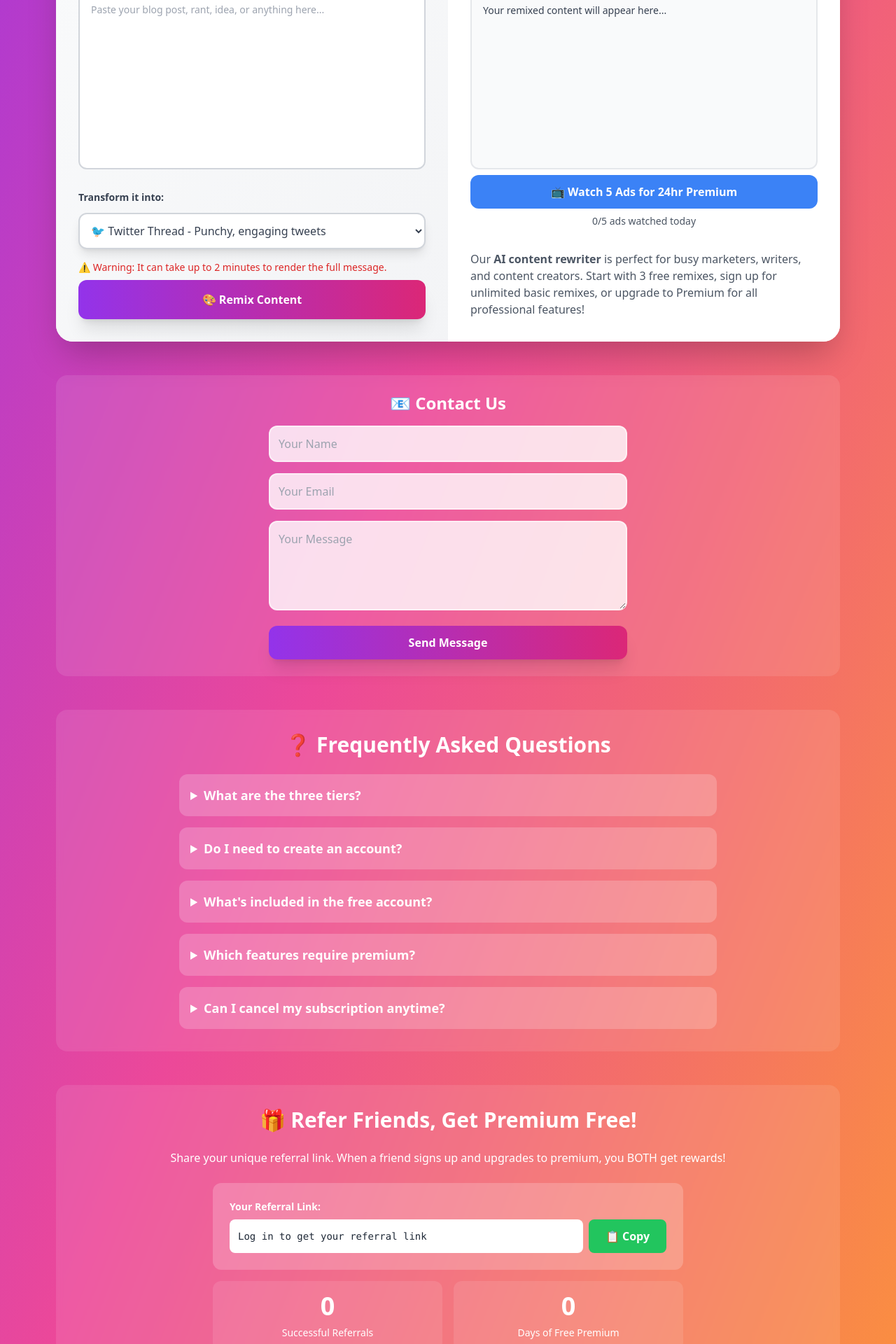
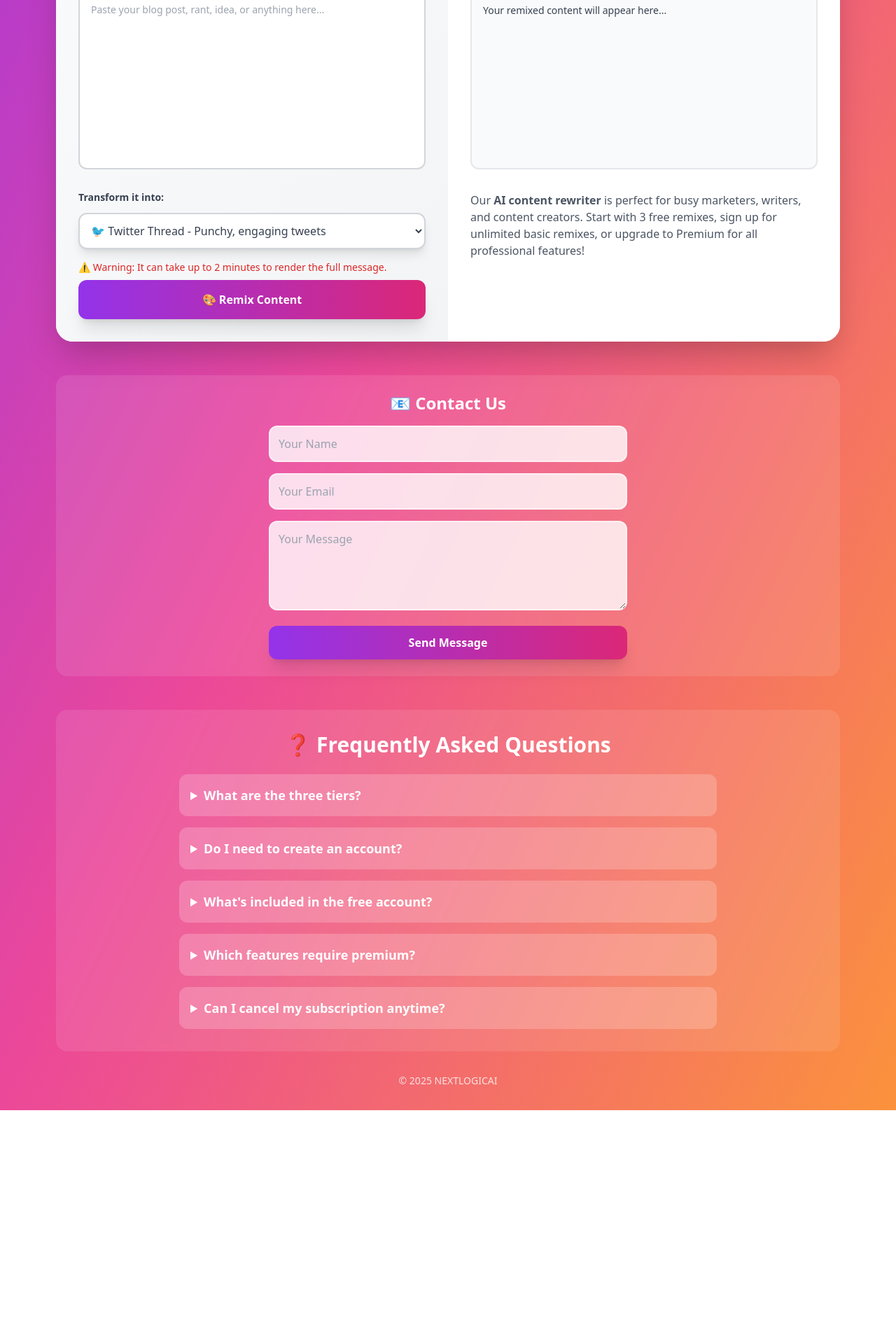
Before and after one commit to Nextlogicairemix/backend, a Flask app: template templates/index.html in a window 1280 px wide. Shown: the part 1142-3062 px from the top of the page at 70% size. After the commit the page ends 2728 px from the top, so only its background shows below. Run offline with Flask 3, Linux system fonts and the light colour scheme; the template is opened without the code that fills it, so the values that code supplies are empty; some libraries are stand-ins or nearby versions.

Commit message:
reupdate

```diff
--- a/templates/index.html
+++ b/templates/index.html
@@ -25,26 +25,6 @@
     <meta name="twitter:card" content="summary_large_image">
     <meta name="twitter:image" content="https://res.cloudinary.com/dvovudqsd/image/upload/v1760056331/og-logo.png">
 
-    <script type="application/ld+json">
-    {
-      "@context": "https://schema.org",
-      "@type": "SoftwareApplication",
-      "name": "NextLogicAI Content Rewriter",
-      "applicationCategory": "BusinessApplication",
-      "description": "AI-powered content rewriter for social media, emails, and more",
-      "offers": {
-        "@type": "Offer",
-        "price": "4.99",
-        "priceCurrency": "USD"
-      },
-      "aggregateRating": {
-        "@type": "AggregateRating",
-        "ratingValue": "4.8",
-        "reviewCount": "50"
-      }
-    }
-    </script>
-
     <script src="https://cdn.tailwindcss.com"></script>
     <script src="https://www.paypal.com/sdk/js?client-id=AZGW3y8tnDTpa4IQZWmD_W73F6nx-8fpjl-WJDR2U4mGtVxrDGOvJhZZCngG-yIMUPUsLXpozO3F-OuB&vault=true&intent=subscription" defer></script>
     <script src="https://js.hcaptcha.com/1/api.js" async defer></script>
@@ -60,9 +40,6 @@
                 <p class="font-semibold bg-white/20 backdrop-blur-sm rounded-full px-6 py-2" id="uses-counter">Checking session...</p>
                 <a href="/register.html" id="register-btn" class="bg-green-500 hover:bg-green-600 backdrop-blur-sm rounded-full px-6 py-2 font-semibold transition-all">Sign Up Free</a>
                 <button id="login-btn" class="bg-white/20 backdrop-blur-sm rounded-full px-6 py-2 font-semibold">Log In</button>
-                <button id="view-history-btn" class="bg-purple-500/80 hover:bg-purple-600 backdrop-blur-sm rounded-full px-6 py-2 font-semibold hidden">
-                    📜 History
-                </button>
                 <button id="logout-btn" class="bg-white/20 backdrop-blur-sm rounded-full px-6 py-2 font-semibold hidden">Log Out</button>
                 <button id="upgrade-btn" class="bg-yellow-500 hover:bg-yellow-600 backdrop-blur-sm rounded-full px-6 py-2 font-semibold hidden">⭐ Upgrade to Premium</button>
             </div>
@@ -175,14 +152,6 @@
                     <button id="copy-btn" class="w-full mt-4 bg-green-500 text-white font-bold py-3 rounded-xl hover:bg-green-600 transition-all hidden">
                         📋 Copy to Clipboard
                     </button>
-                    <button id="watch-ads-btn" class="w-full mt-2 bg-blue-500 hover:bg-blue-600 text-white font-bold py-3 rounded-xl transition-all">
-                        📺 Watch 5 Ads for 24hr Premium
-                    </button>
-                    <p id="ad-progress" class="text-sm text-gray-600 text-center mt-2">0/5 ads watched today</p>
-
-                    <button id="save-remix-btn" class="w-full mt-2 bg-purple-500 hover:bg-purple-600 text-white font-bold py-3 rounded-xl transition-all hidden">
-                        💾 Save This Remix
-                    </button>
                     <div class="mt-8 space-y-3">
                         <p class="text-gray-600 text-md">Our <b>AI content rewriter</b> is perfect for busy marketers, writers, and content creators. Start with 3 free remixes, sign up for unlimited basic remixes, or upgrade to Premium for all professional features!</p>
                     </div>
@@ -190,7 +159,6 @@
             </div>
         </div>
 
-        <!-- MODALS -->
         <div id="login-modal" class="fixed inset-0 bg-black/60 backdrop-blur-sm flex items-center justify-center p-4 z-50 hidden">
             <div class="bg-white rounded-3xl p-8 max-w-md w-full shadow-2xl">
                 <h2 class="text-3xl font-black mb-4 text-gray-800">🔐 Log In</h2>
@@ -258,44 +226,6 @@
             </div>
         </div>
 
-        <!-- AD MODAL -->
-        <div id="ad-modal" class="fixed inset-0 bg-black/80 backdrop-blur-sm flex items-center justify-center p-4 z-50 hidden">
-            <div class="bg-white rounded-3xl p-8 max-w-lg w-full shadow-2xl text-center">
-                <h2 class="text-3xl font-black mb-4 text-gray-800">📺 Watch Video Ad</h2>
-                <p class="text-gray-600 mb-6">Watch this 30-second ad to earn progress toward 24 hours of Premium access!</p>
-
-                <!-- Ad Container (Replace with actual ad network code) -->
-                <div id="ad-container" class="bg-gradient-to-r from-blue-500 to-purple-600 rounded-xl p-12 mb-6 text-white">
-                    <p class="text-2xl font-bold mb-4">🎬 Video Ad Playing...</p>
-                    <p class="text-sm">Replace this div with your ad network SDK</p>
-                </div>
-
-                <!-- Demo button - remove in production -->
-                <button id="complete-ad-btn" class="w-full bg-green-500 hover:bg-green-600 text-white font-bold py-3 rounded-xl mb-2">
-                    ✅ Complete Ad (Demo Only)
-                </button>
-
-                <button id="close-ad-modal" class="w-full text-gray-600 py-2 hover:text-gray-800">
-                    Skip for now
-                </button>
-            </div>
-        </div>
-
-        <!-- HISTORY MODAL -->
-        <div id="history-modal" class="fixed inset-0 bg-black/60 backdrop-blur-sm flex items-center justify-center p-4 z-50 hidden overflow-y-auto">
-            <div class="bg-gradient-to-br from-purple-600 via-pink-500 to-orange-400 rounded-3xl p-8 max-w-4xl w-full shadow-2xl my-8">
-                <div class="flex justify-between items-center mb-6">
-                    <h2 class="text-3xl font-black text-white">📜 Your Remix History</h2>
-                    <button id="close-history-btn" class="text-white/80 hover:text-white text-3xl font-bold">&times;</button>
-                </div>
-
-                <div id="history-container" class="max-h-96 overflow-y-auto">
-                    <p class="text-white text-center py-8">Loading your history...</p>
-                </div>
-            </div>
-        </div>
-
-        <!-- CONTACT SECTION -->
         <section class="mt-12 bg-white/10 backdrop-blur-sm rounded-2xl p-6 text-white">
             <h2 class="text-2xl font-bold mb-4 text-center">📧 Contact Us</h2>
             <form id="contact-form" class="space-y-4 max-w-lg mx-auto">
@@ -307,7 +237,6 @@
             <p id="contact-status" class="text-center mt-4 hidden"></p>
         </section>
 
-        <!-- FAQ SECTION -->
         <section class="mt-12 bg-white/10 backdrop-blur-sm rounded-2xl p-8 text-white">
             <h2 class="text-3xl font-bold mb-6 text-center">❓ Frequently Asked Questions</h2>
 
@@ -339,35 +268,10 @@
             </div>
         </section>
 
-        <!-- REFERRAL SECTION -->
-        <section class="mt-12 bg-white/10 backdrop-blur-sm rounded-2xl p-8 text-white">
-            <h2 class="text-3xl font-bold mb-6 text-center">🎁 Refer Friends, Get Premium Free!</h2>
-            <p class="text-center mb-6">Share your unique referral link. When a friend signs up and upgrades to premium, you BOTH get rewards!</p>
-
-            <div class="max-w-2xl mx-auto">
-                <div class="bg-white/20 rounded-xl p-6 mb-4">
-                    <label class="text-sm font-semibold block mb-2">Your Referral Link:</label>
-                    <div class="flex gap-2">
-                        <input type="text" id="referral-link" readonly class="flex-1 p-3 rounded-lg bg-white text-gray-800 font-mono text-sm" value="Log in to get your referral link">
-                        <button onclick="copyReferralLink()" class="bg-green-500 hover:bg-green-600 px-6 py-3 rounded-lg font-semibold transition-all">
-                            📋 Copy
-                        </button>
-                    </div>
-                </div>
-
-                <div class="grid md:grid-cols-2 gap-4">
-                    <div class="bg-white/10 rounded-xl p-4 text-center">
-                        <p class="text-4xl font-black mb-2" id="referral-count">0</p>
-                        <p class="text-sm">Successful Referrals</p>
-                    </div>
-                    <div class="bg-white/10 rounded-xl p-4 text-center">
-                        <p class="text-4xl font-black mb-2" id="pending-rewards">0</p>
-                        <p class="text-sm">Days of Free Premium</p>
-                    </div>
-                </div>
-
-                <div class="mt-6 bg-gradient-to-r from-green-500/20 to-blue-500/20 rounded-xl p-6">
-                    <h3 class="font-bold text-lg mb-3">🎉 How It Works:</h3>
-                    <ul class="space-y-2 text-sm">
-                        <li>✅ <strong>You Get:</strong> 30 days of Premium when friend upgrades</li>
-                        <li
+        <footer class="text-center mt-8 text-white/80 text-sm">
+            <p>© 2025 NEXTLOGICAI</p>
+        </footer>
+    </div>
+    <script src="/static/script.js" defer></script>
+</body>
+</html>
```
